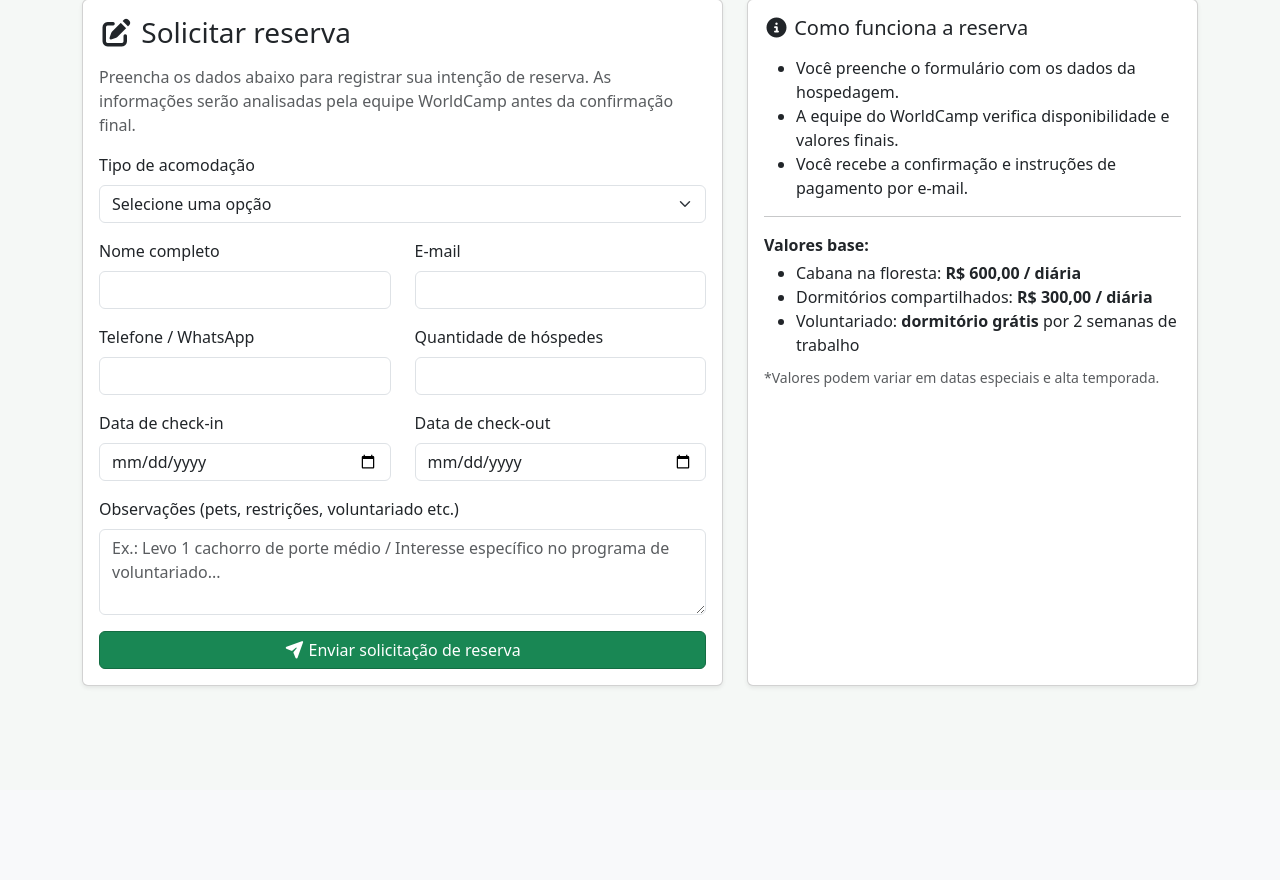
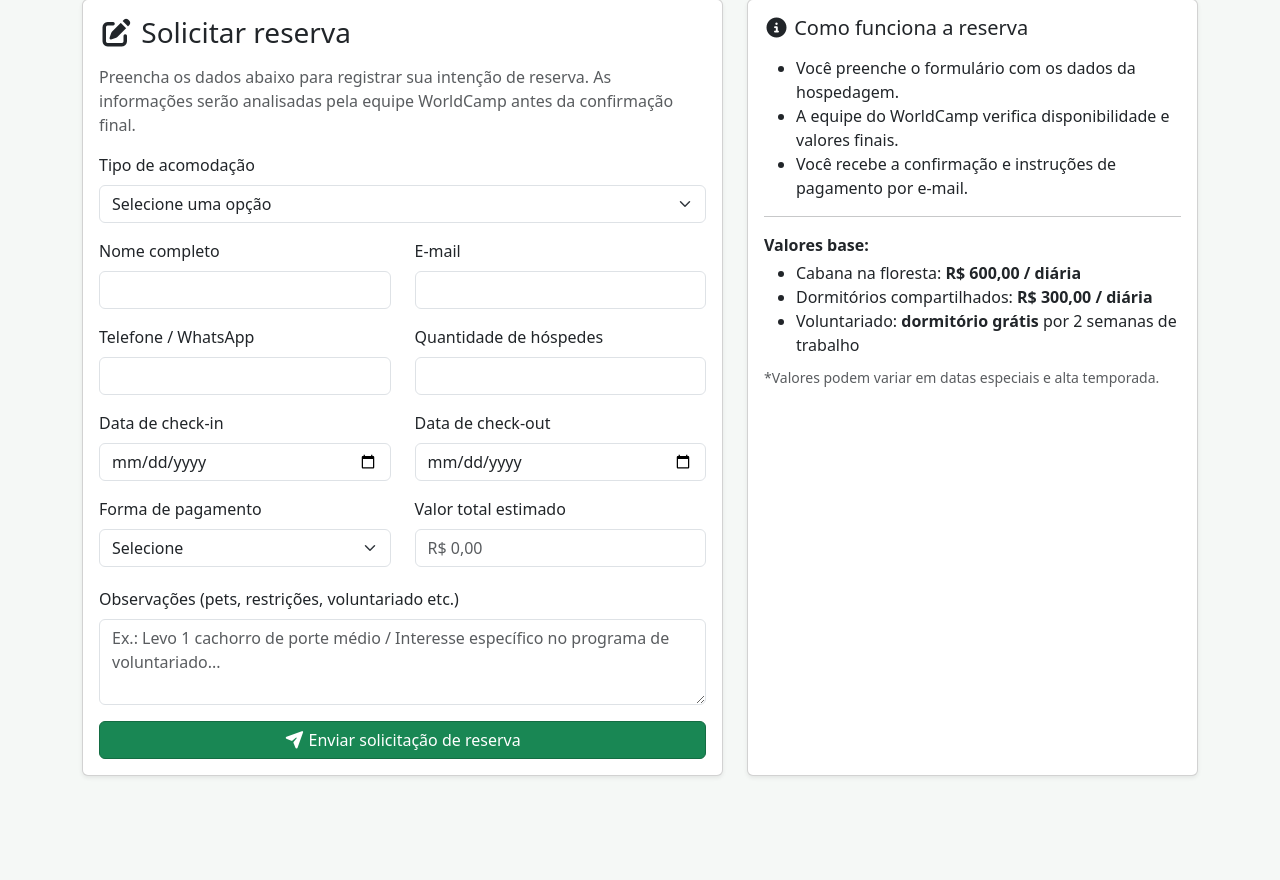
Before and after one commit to FeguinhaKill/WorldCamp-Usuario, a PHP site: page /telas/Reservas.php in a window 1280 px wide. Shown: the part 1089-1969 px from the top of the page. Before the commit the page ends 1777 px from the top, so only its background shows below. Run offline with PHP 8.4, Linux system fonts and the light colour scheme; the visitor is signed in with stand-in values (Sample User, id 1); some libraries are stand-ins or nearby versions.

Commit message:
Update Reservas.php

```diff
--- a/telas/Reservas.php
+++ b/telas/Reservas.php
@@ -117,6 +117,11 @@ $db->checkLogin();
       .badge.bg-success {
         background-color: var(--verde) !important;
       }
+
+      .resumo-total {
+        font-size: 0.9rem;
+        color: #6c757d;
+      }
     </style>
 
     <title>Reservas - WorldCamp</title>
@@ -124,7 +129,6 @@ $db->checkLogin();
   <body>
 
     <main class="container my-4">
-
 
       <section class="hero-reservas mb-5">
         <h1>Reserve seu cantinho no WorldCamp</h1>
@@ -136,7 +140,6 @@ $db->checkLogin();
           <i class="fa-solid fa-calendar-check"></i> Fazer reserva
         </a>
       </section>
-
 
       <h1 class="Principal">Opções de hospedagem</h1>
 
@@ -208,7 +211,6 @@ $db->checkLogin();
         </div>
       </section>
 
-
       <section class="mb-5" id="form-reserva">
         <div class="row g-4">
           <div class="col-lg-7">
@@ -223,9 +225,8 @@ $db->checkLogin();
                   confirmação final.
                 </p>
 
-
                 <form action="processa_reserva.php" method="post">
-
+                  <!-- Tipo de acomodação -->
                   <div class="mb-3">
                     <label for="tipo_acomodacao" class="form-label">
                       Tipo de acomodação
@@ -243,7 +244,7 @@ $db->checkLogin();
                     </select>
                   </div>
 
-
+                  <!-- Dados pessoais -->
                   <div class="row">
                     <div class="col-md-6 mb-3">
                       <label for="nome_completo" class="form-label">Nome completo</label>
@@ -292,7 +293,7 @@ $db->checkLogin();
                     </div>
                   </div>
 
-
+                  <!-- Datas -->
                   <div class="row">
                     <div class="col-md-6 mb-3">
                       <label for="data_checkin" class="form-label">Data de check-in</label>
@@ -316,6 +317,39 @@ $db->checkLogin();
                     </div>
                   </div>
 
+                  <!-- Forma de pagamento + total -->
+                  <div class="row">
+                    <div class="col-md-6 mb-3">
+                      <label for="forma_pagamento" class="form-label">Forma de pagamento</label>
+                      <select
+                        class="form-select"
+                        id="forma_pagamento"
+                        name="forma_pagamento"
+                      >
+                        <option value="">Selecione</option>
+                        <option value="cartao_credito">Cartão de crédito</option>
+                        <option value="pix">PIX</option>
+                        <option value="boleto">Boleto bancário</option>
+                      </select>
+                    </div>
+
+                    <div class="col-md-6 mb-3">
+                      <label for="valor_total" class="form-label">Valor total estimado</label>
+                      <input
+                        type="text"
+                        class="form-control"
+                        id="valor_total"
+                        name="valor_total"
+                        readonly
+                        placeholder="R$ 0,00"
+                      />
+                      <div class="resumo-total mt-1" id="resumo_diarias">
+                        <!-- resumo de diárias aparece aqui via JS -->
+                      </div>
+                    </div>
+                  </div>
+
+                  <!-- Observações -->
                   <div class="mb-3">
                     <label for="observacoes" class="form-label">
                       Observações (pets, restrições, voluntariado etc.)
@@ -367,6 +401,69 @@ $db->checkLogin();
     </main>
 
     <script src="https://cdn.jsdelivr.net/npm/bootstrap@5.3.8/dist/js/bootstrap.bundle.min.js"></script>
+
+
+    <script>
+      const campoTipo = document.getElementById('tipo_acomodacao');
+      const campoCheckin = document.getElementById('data_checkin');
+      const campoCheckout = document.getElementById('data_checkout');
+      const campoValorTotal = document.getElementById('valor_total');
+      const resumoDiarias = document.getElementById('resumo_diarias');
+
+      const valoresDiaria = {
+        cabana: 600,
+        dormitorio: 300,
+        voluntariado: 0
+      };
+
+      function calcularTotal() {
+        const tipo = campoTipo.value;
+        const checkin = campoCheckin.value;
+        const checkout = campoCheckout.value;
+
+
+        if (!tipo || !checkin || !checkout) {
+          campoValorTotal.value = '';
+          resumoDiarias.textContent = '';
+          return;
+        }
+
+        const dataIn = new Date(checkin);
+        const dataOut = new Date(checkout);
+
+        const diffMs = dataOut - dataIn;
+        const dias = diffMs / (1000 * 60 * 60 * 24);
+
+        if (isNaN(dias) || dias <= 0) {
+          campoValorTotal.value = '';
+          resumoDiarias.textContent = 'Verifique as datas: o check-out deve ser depois do check-in.';
+          return;
+        }
+
+        const diaria = valoresDiaria[tipo] ?? 0;
+
+        if (tipo === 'voluntariado') {
+          campoValorTotal.value = 'R$ 0,00';
+          resumoDiarias.textContent = 'Programa de voluntariado: não há cobrança de diária.';
+          return;
+        }
+
+        const total = diaria * dias;
+        campoValorTotal.value = total.toLocaleString('pt-BR', {
+          style: 'currency',
+          currency: 'BRL'
+        });
+
+        resumoDiarias.textContent =
+          `Cálculo: ${dias} diária(s) × ` +
+          diaria.toLocaleString('pt-BR', { style: 'currency', currency: 'BRL' }) +
+          ` = ${campoValorTotal.value}`;
+      }
+
+      campoTipo.addEventListener('change', calcularTotal);
+      campoCheckin.addEventListener('change', calcularTotal);
+      campoCheckout.addEventListener('change', calcularTotal);
+    </script>
   </body>
 </html>
 
```
